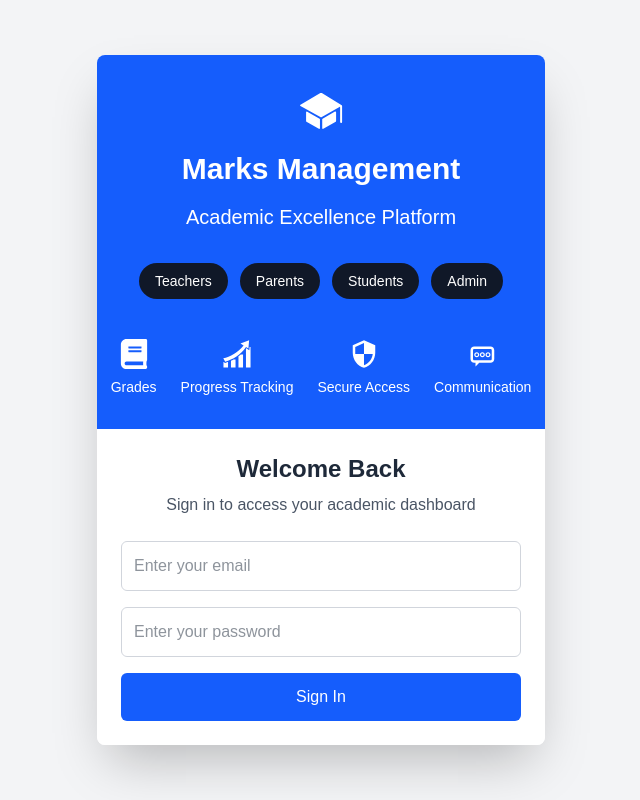
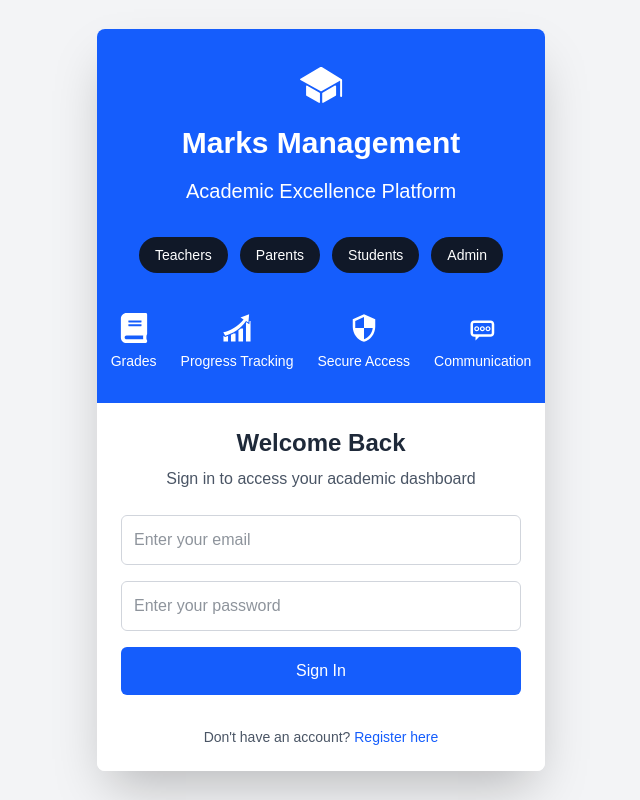
Before and after one commit to isaacmatovu/schoolmanagement, a Next.js app: page /login in a window 1280 px wide. Shown: the whole page, without its empty margins (319-959 px from the left). Built offline with nearby package versions, Linux system fonts and the light colour scheme; no server answers.

Commit message:
added form validation

```diff
--- a/src/components/auth/login.tsx
+++ b/src/components/auth/login.tsx
@@ -329,6 +329,17 @@ export default function LoginForm() {
                   "Sign In"
                 )}
               </button>
+              <div className="flex gap-3 justify-center text-center">
+                <p className="text-sm text-gray-600 dark:text-gray-300 mt-4">
+                  Don't have an account?{" "}
+                  <a
+                    href="/register"
+                    className="text-blue-600 hover:underline dark:text-blue-400"
+                  >
+                    Register here
+                  </a>
+                </p>
+              </div>
             </div>
           </div>
         </form>
```
